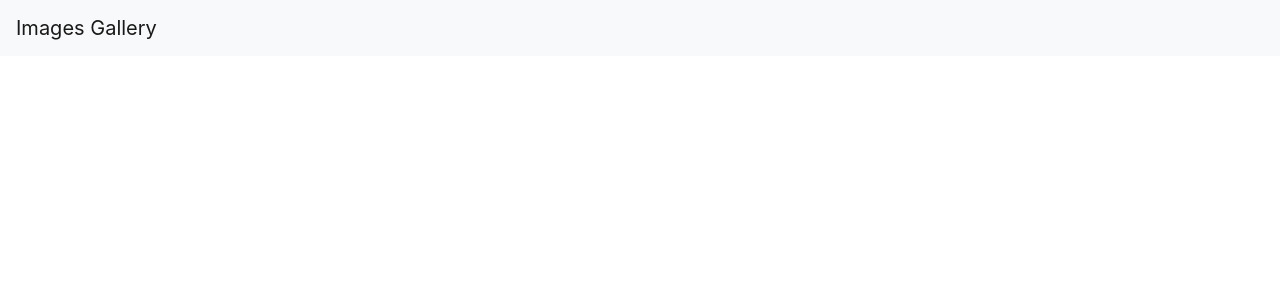
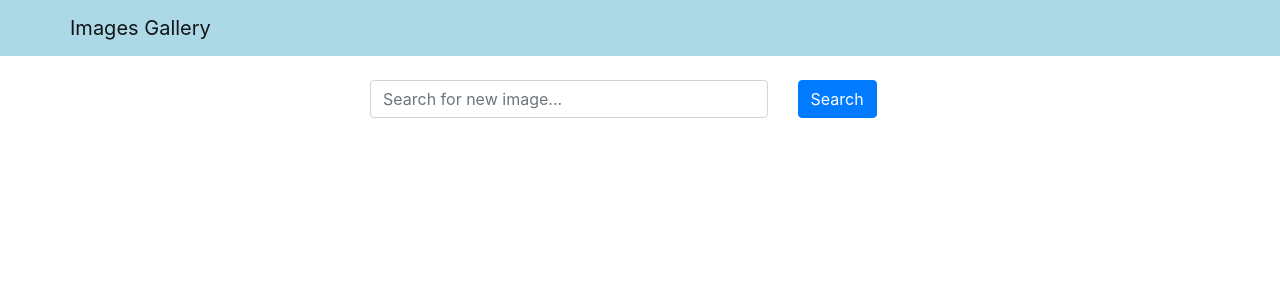
Before and after one commit to JCjiechen/images-gallery, a React (Create React App) app in the folder frontend/: page / in a window 1280 px wide. Shown: the top 300 px of the page. Built offline with nearby package versions, Linux system fonts and the light colour scheme.

Commit message:
controlled search component

```diff
--- a/frontend/src/App.js
+++ b/frontend/src/App.js
@@ -1,10 +1,20 @@
+import { useState } from 'react';
 import 'bootstrap/dist/css/bootstrap.min.css';
 import Header from './components/Header';
+import Search from './components/Search';
+
 
 function App() {
+  const [word, setWord] = useState('');
+  const handleSearchSubmit = (e) => {
+    e.preventDefault();
+    console.log(word);
+  }
+
   return (
     <div>
       <Header title="Images Gallery"></Header>
+      <Search word={word} setWord={setWord} handleSubmit={handleSearchSubmit}></Search>
     </div>
   );
 }
--- a/frontend/src/components/Header.js
+++ b/frontend/src/components/Header.js
@@ -1,10 +1,16 @@
 import React from "react";
-import { Navbar } from "react-bootstrap";
+import { Navbar, Container } from "react-bootstrap";
+
+const navbraStyle = {
+    backgroundColor: 'lightblue'
+};
 
 const Header = ({ title }) => {
     return (
-        <Navbar bg="light" variant="light">
-            <Navbar.Brand href="/">{title}</Navbar.Brand>
+        <Navbar style={navbraStyle} variant="light">
+            <Container>
+                <Navbar.Brand href="/">{title}</Navbar.Brand>
+            </Container>
         </Navbar>
     )
 }
--- /dev/null
+++ b/frontend/src/components/Search.js
@@ -0,0 +1,30 @@
+import React from "react";
+import { Container, Row, Col, Form, Button } from "react-bootstrap";
+
+const Search = ({ word, setWord, handleSubmit }) => {
+    return (
+        <Container className="mt-4">
+            <Row className="justify-content-center">
+                <Col xs={12} md={8} lg={6}>
+                    <Form onSubmit={handleSubmit}>
+                        <Row>
+                            <Col xs={9}>
+                                <Form.Control
+                                    type="text"
+                                    value={word}
+                                    onChange={(e) => setWord(e.target.value)}
+                                    placeholder="Search for new image..."
+                                />
+                            </Col>
+                            <Col>
+                                <Button variant="primary" type="submit">Search</Button>
+                            </Col>
+                        </Row>
+                    </Form>
+                </Col>
+            </Row>
+        </Container>
+    );
+};
+
+export default Search;
```
